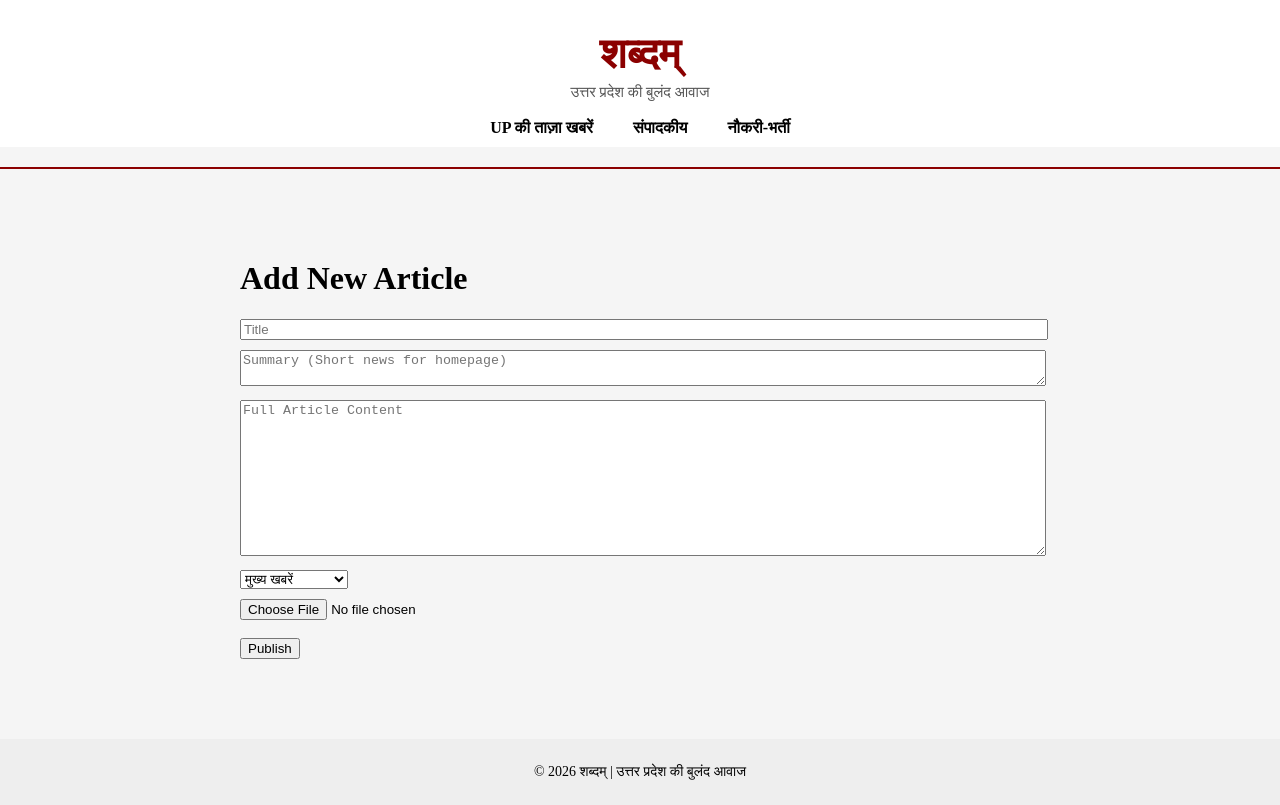
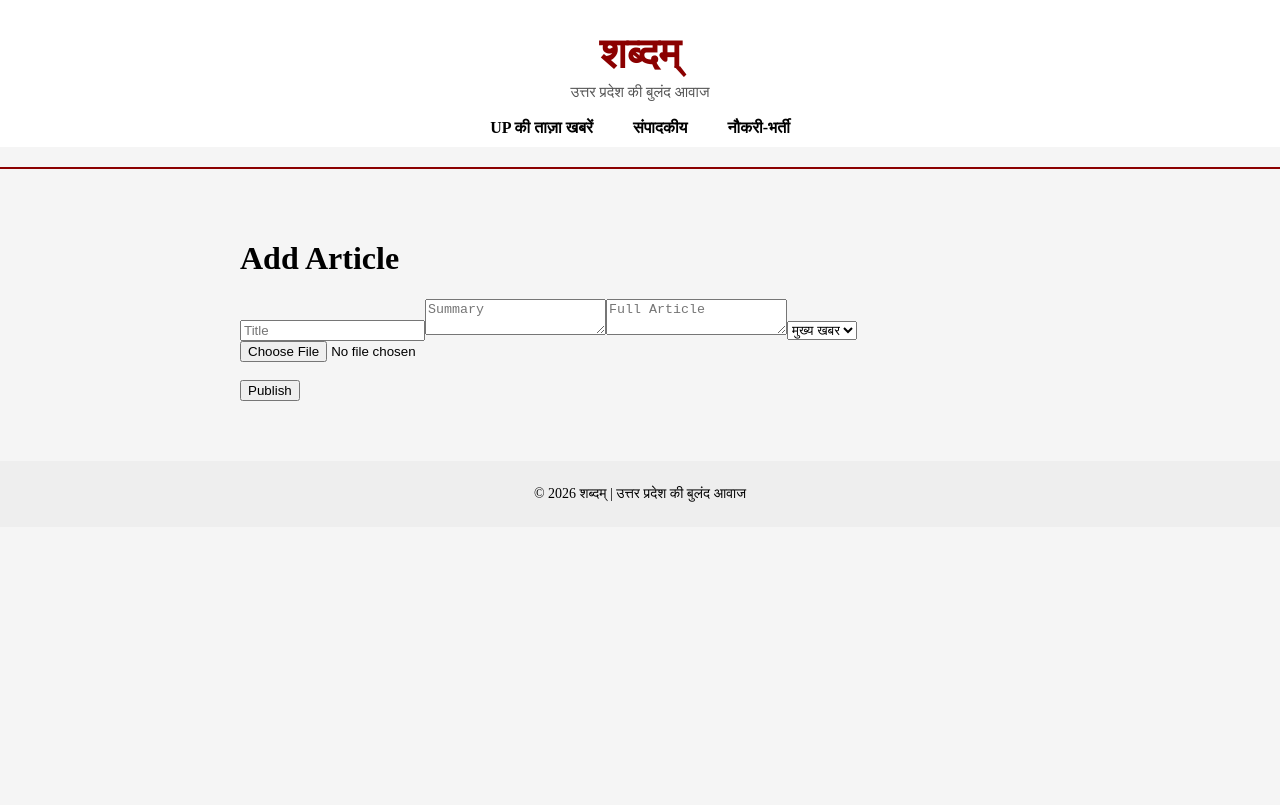
Before and after one commit to mbaitha4/shabadam-up, a Next.js app: page /dashboard/new in a window 1280 px wide. Built offline with nearby package versions, Linux system fonts and the light colour scheme.

Commit message:
Update page.tsx

```diff
--- a/app/dashboard/new/page.tsx
+++ b/app/dashboard/new/page.tsx
@@ -2,99 +2,99 @@
 
 import { useState } from "react";
 
-export default function NewArticle() {
+export default function NewArticle(){
 
-  const [title, setTitle] = useState("");
-  const [summary, setSummary] = useState("");
-  const [content, setContent] = useState("");
-  const [category, setCategory] = useState("mukhya");
-  const [image, setImage] = useState("");
+  const [title,setTitle]=useState("");
+  const [summary,setSummary]=useState("");
+  const [content,setContent]=useState("");
+  const [category,setCategory]=useState("mukhya");
+  const [image,setImage]=useState("");
 
-  const handleSubmit = async (e:any) => {
+  const handleImage=(e:any)=>{
+
+    const file=e.target.files[0];
+    const reader=new FileReader();
+
+    reader.onloadend=()=>{
+      setImage(reader.result as string);
+    };
+
+    reader.readAsDataURL(file);
+  };
+
+  const publish=async(e:any)=>{
 
     e.preventDefault();
 
-    await fetch("/api/articles", {
-      method: "POST",
-      body: JSON.stringify({
+    await fetch("/api/articles",{
+      method:"POST",
+      body:JSON.stringify({
         title,
         summary,
         content,
         category,
-        image,
-      }),
+        image
+      })
     });
 
-    alert("Article Published ✅");
+    alert("Article Published");
 
     setTitle("");
     setSummary("");
     setContent("");
   };
 
-  const handleImage = (e:any) => {
+  return(
 
-    const file = e.target.files[0];
+    <div style={{maxWidth:"800px",margin:"auto"}}>
 
-    const reader = new FileReader();
+      <h1>Add Article</h1>
 
-    reader.onloadend = () => {
-      setImage(reader.result as string);
-    };
-
-    reader.readAsDataURL(file);
-  };
-
-  return (
-
-    <div style={{ maxWidth: "800px", margin: "auto", padding: "20px" }}>
-
-      <h1>Add New Article</h1>
-
-      <form onSubmit={handleSubmit}>
+      <form onSubmit={publish}>
 
         <input
           placeholder="Title"
           value={title}
-          onChange={(e) => setTitle(e.target.value)}
-          style={{ width: "100%", marginBottom: "10px" }}
+          onChange={(e)=>setTitle(e.target.value)}
         />
 
         <textarea
-          placeholder="Summary (Short news for homepage)"
+          placeholder="Summary"
           value={summary}
-          onChange={(e) => setSummary(e.target.value)}
-          style={{ width: "100%", marginBottom: "10px" }}
+          onChange={(e)=>setSummary(e.target.value)}
         />
 
         <textarea
-          placeholder="Full Article Content"
+          placeholder="Full Article"
           value={content}
-          onChange={(e) => setContent(e.target.value)}
-          style={{ width: "100%", height: "150px", marginBottom: "10px" }}
+          onChange={(e)=>setContent(e.target.value)}
         />
 
         <select
           value={category}
-          onChange={(e) => setCategory(e.target.value)}
-          style={{ marginBottom: "10px" }}
+          onChange={(e)=>setCategory(e.target.value)}
         >
-          <option value="mukhya">मुख्य खबरें</option>
-          <option value="sankshep">UP समाचार संक्षेप</option>
+
+          <option value="mukhya">मुख्य खबर</option>
+          <option value="sankshep">संक्षेप</option>
           <option value="sampadakiya">संपादकीय</option>
           <option value="naukri">नौकरी</option>
+
         </select>
 
-        <br />
+        <br/>
 
-        <input type="file" onChange={handleImage} />
+        <input type="file" onChange={handleImage}/>
 
-        <br /><br />
+        <br/><br/>
 
-        <button type="submit">Publish</button>
+        <button type="submit">
+          Publish
+        </button>
 
       </form>
 
     </div>
+
   );
 }
```
